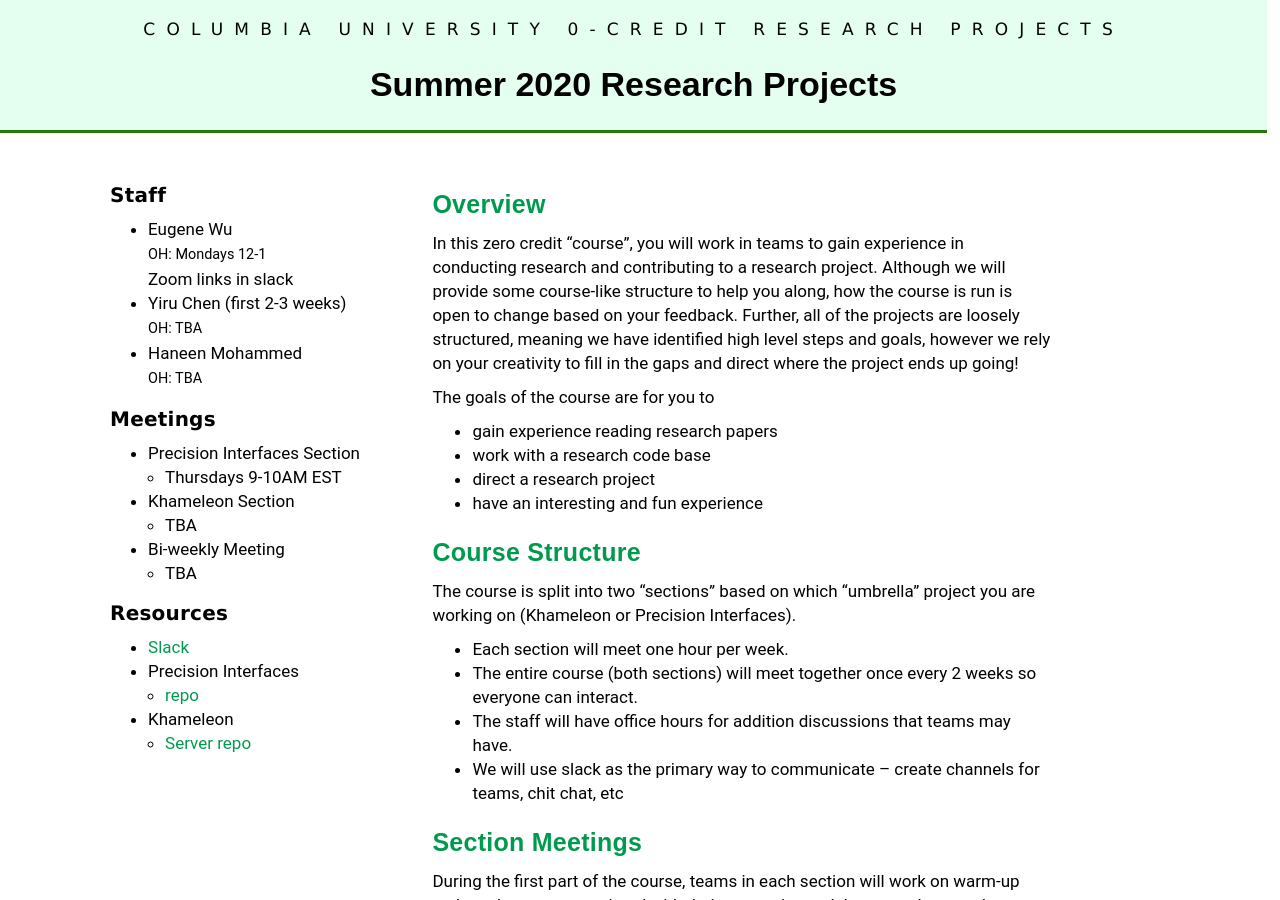
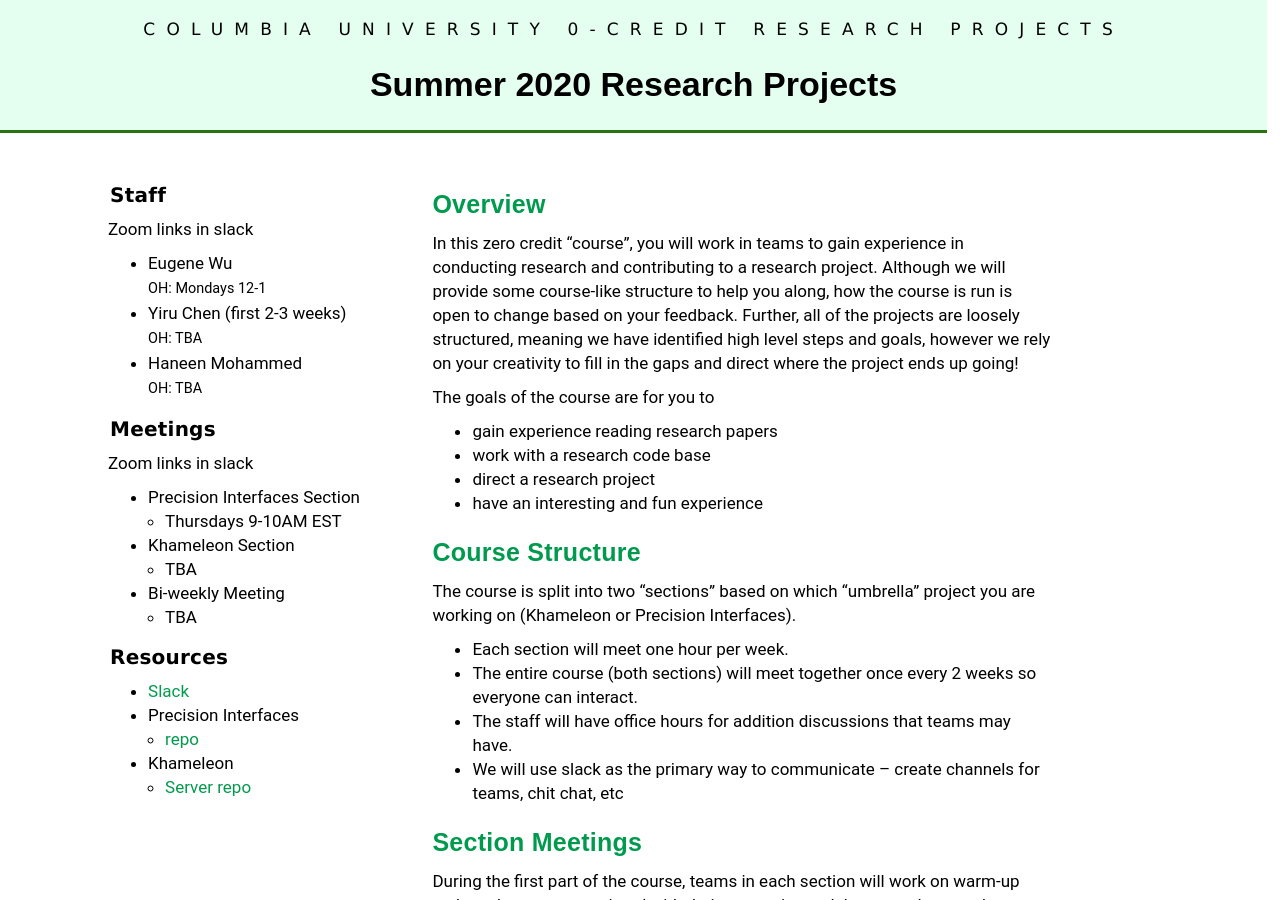
Before and after one commit to cudbg/summer20, a Jekyll site: the page built from index.md, in a window 1280 px wide and 900 px high. Built offline with Jekyll 4.4.1, drawn with Linux system fonts in a browser that asks for light colours; our own code applies the rules of GitHub Pages for plain Markdown files.

Commit message:
lazy commit msg

```diff
--- a/_includes/index_left.md
+++ b/_includes/index_left.md
@@ -1,14 +1,17 @@
 #### Staff
+
+Zoom links in slack
 
 * Eugene Wu
   <small>OH: Mondays 12-1 </small>
-  Zoom links in slack
 * Yiru Chen (first 2-3 weeks)
   <small>OH: TBA</small>
 * Haneen Mohammed
   <small>OH: TBA</small>
 
 #### Meetings
+
+Zoom links in slack
 
 * Precision Interfaces Section
   * Thursdays 9-10AM EST
```
